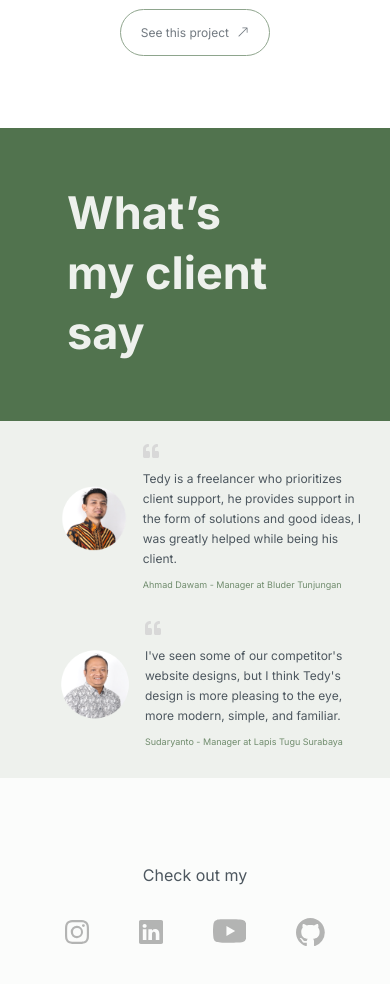
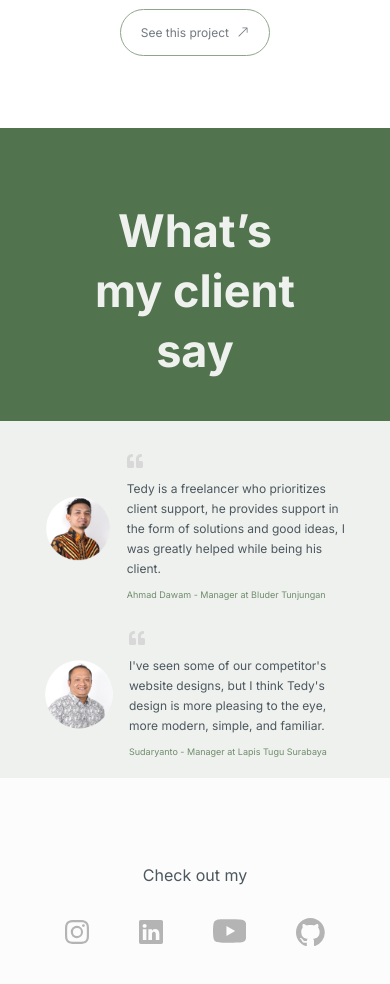
Before and after one commit to tedymaradho/maradho, a React (Vite) app: page / in a window 390 px wide. Shown: the part 2080-3064 px from the top of the page. Built offline with nearby package versions, Linux system fonts and the light colour scheme; the HTML template or start-up script is replaced by a standard one.

Commit message:
all responsive fixed

```diff
--- a/src/components/Testimoni.jsx
+++ b/src/components/Testimoni.jsx
@@ -7,33 +7,28 @@ import styled from "styled-components";
 const Container = styled.div`
   height: 100%;
 
-  @media ${device.mobileL}, ${device.mobileS} {
+  @media ${device.mobileS} {
     width: 100vh;
     display: flex;
     flex-direction: column;
-    gap: 80px;
-    padding: 55px;
   }
-  @media ${device.tablet} {
+  @media ${device.laptop} {
     width: 100%;
     display: grid;
     grid-template-columns: 1fr 1fr;
-    gap: 0;
   }
 `;
 
 const Left = styled.div`
-  height: 100%;
-
-  @media ${device.mobileL}, ${device.mobileS} {
+  @media ${device.mobileS} {
+    height: 325px;
     width: 100vw;
-    transform: translateY(-5%);
-    transform: translateX(12px);
+    text-align: center;
   }
-  @media ${device.tablet} {
+  @media ${device.laptop} {
+    height: 100%;
     width: 100%;
-    transform: translateY(0);
-    transform: translateX(-10%);
+    text-align: left;
   }
 `;
 
@@ -48,11 +43,11 @@ const Title = styled.h1`
   width: 100%;
   color: ${(props) => props.theme.bg};
 
-  @media ${device.mobileL}, ${device.mobileS} {
+  @media ${device.mobileS} {
     font-size: 45px;
     line-height: 60px;
   }
-  @media ${device.tablet} {
+  @media ${device.laptop} {
     font-size: 70px;
     line-height: 80px;
   }
@@ -65,12 +60,17 @@ const BgSpan = styled.span`
 const Right = styled.div`
   display: flex;
   flex-direction: column;
+  align-items: center;
 
-  @media ${device.mobileL}, ${device.mobileS} {
+  @media ${device.mobileS} {
+    width: 100vw;
+    height: 325px;
     gap: 30px;
   }
 
-  @media ${device.tablet} {
+  @media ${device.laptop} {
+    width: 100%;
+    height: 100%;
     gap: 60px;
   }
 `;
@@ -80,12 +80,12 @@ const TestiBox = styled.div`
   align-items: center;
   justify-content: center;
 
-  @media ${device.mobileL}, ${device.mobileS} {
+  @media ${device.mobileS} {
     width: 80vw;
     gap: 10px;
   }
 
-  @media ${device.tablet} {
+  @media ${device.laptop} {
     width: 100%;
     flex-direction: row;
     gap: 20px;
@@ -95,10 +95,10 @@ const TestiBox = styled.div`
 const QuoteIcon = styled(FaQuoteLeft)`
   color: lightgray;
 
-  @media ${device.mobileL}, ${device.mobileS} {
+  @media ${device.mobileS} {
     size: 1em;
   }
-  @media ${device.tablet} {
+  @media ${device.laptop} {
     size: 1.5em;
   }
 `;
@@ -108,35 +108,35 @@ const TextBox = styled.div`
   flex-direction: column;
   opacity: 80%;
 
-  @media ${device.mobileL}, ${device.mobileS} {
+  @media ${device.mobileS} {
     align-items: flex-start;
     text-align: left;
     width: 100vw;
     gap: 10px;
   }
-  @media ${device.tablet} {
+  @media ${device.laptop} {
     width: 100%;
     gap: 20px;
   }
 `;
 
 const Photo = styled.img`
-  @media ${device.mobileL}, ${device.mobileS} {
+  @media ${device.mobileS} {
     width: 80px;
     height: 80px;
   }
-  @media ${device.tablet} {
+  @media ${device.laptop} {
     width: 150px;
     height: 150px;
   }
 `;
 
 const Text = styled.p`
-  @media ${device.mobileL}, ${device.mobileS} {
+  @media ${device.mobileS} {
     font-size: 12px;
     line-height: 20px;
   }
-  @media ${device.tablet} {
+  @media ${device.laptop} {
     font-size: 14px;
     line-height: 24px;
   }
@@ -145,10 +145,10 @@ const Text = styled.p`
 const Owner = styled.span`
   color: ${(props) => props.theme.main};
 
-  @media ${device.mobileL}, ${device.mobileS} {
+  @media ${device.mobileS} {
     font-size: 9px;
   }
-  @media ${device.tablet} {
+  @media ${device.laptop} {
     font-size: 10px;
   }
 `;
```
Also changed, not shown: src/components/Client.jsx (+6 -6 lines), src/components/Footer.jsx (+24 -24 lines), src/components/Header.jsx (+12 -12 lines), src/components/Navbar.jsx (+12 -12 lines), src/components/Portfolio.jsx (+10 -10 lines), src/components/Service.jsx (+12 -12 lines), src/components/Sosmed.jsx (+4 -4 lines), src/pages/Home.jsx (+14 -14 lines), src/pages/PortfolioDetail.jsx (+8 -8 lines).
